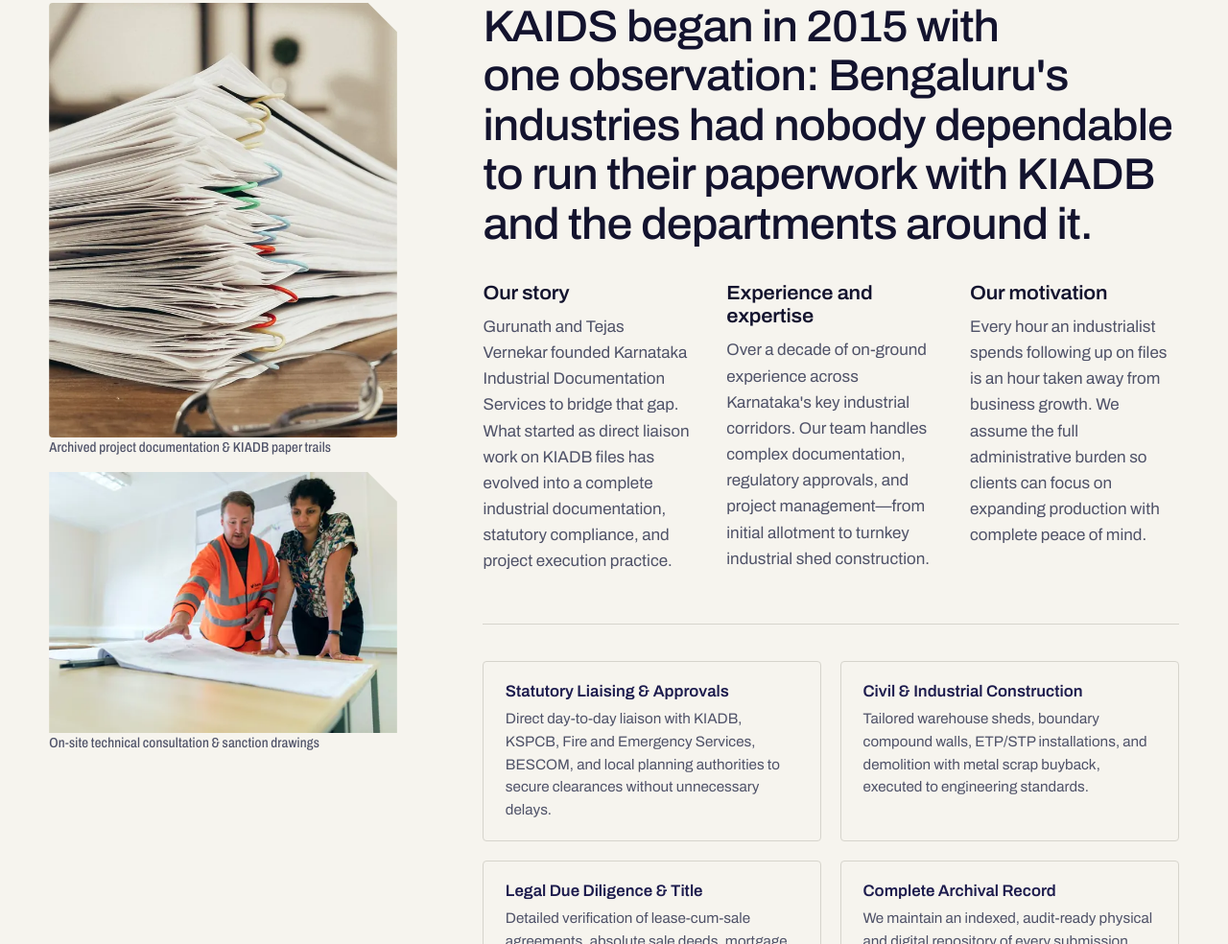
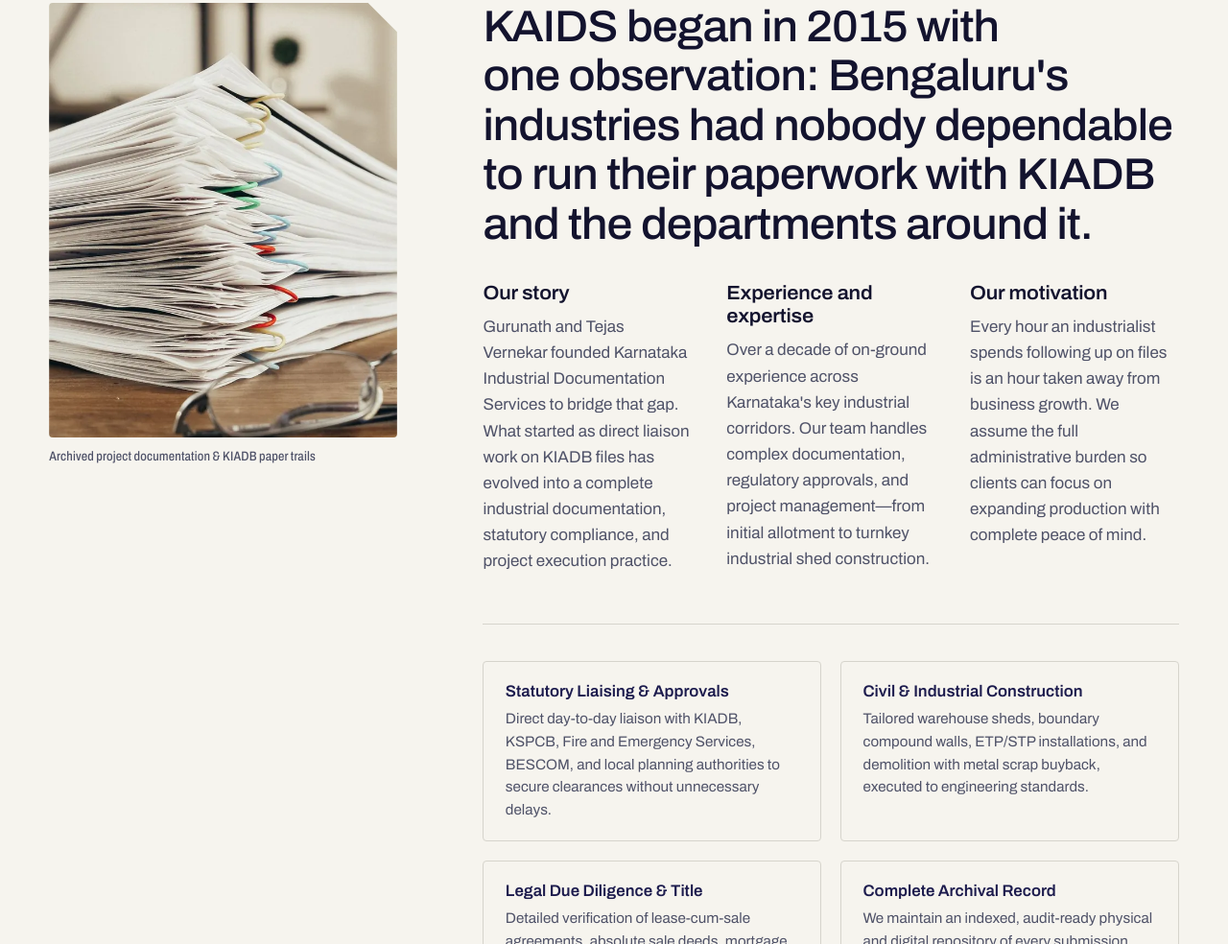
Before and after one commit to jishnu7akshara-debug/kaids-web-dev, a website: page about.html in a window 1280 px wide. Shown: the part 486-1470 px from the top of the page at 96% size. Drawn offline with Linux system fonts and the light colour scheme.

Commit message:
fix(about): keep left visual section sticky/fixed on scroll and remove cut-off secondary image

```diff
--- a/about.html
+++ b/about.html
@@ -76,14 +76,6 @@
                    alt="Archived project files on a desk">
             </figure>
             <p class="about-caption note">Archived project documentation &amp; KIADB paper trails</p>
-
-            <figure class="photo about-photo-sub" style="margin-top: 1rem;">
-              <img src="assets/img/hero-plan-800.webp"
-                   srcset="assets/img/hero-plan-480.webp 480w, assets/img/hero-plan-800.webp 800w"
-                   sizes="(min-width: 56rem) 28vw, 26rem" width="800" height="600" loading="lazy" decoding="async"
-                   alt="Engineers reviewing layout plans and blueprints on a table">
-            </figure>
-            <p class="about-caption note">On-site technical consultation &amp; sanction drawings</p>
           </div>
 
           <div>
--- a/assets/css/site.css
+++ b/assets/css/site.css
@@ -293,7 +293,9 @@ p { max-width: 65ch; }
 
 /* About */
 .about-grid { display: grid; gap: 3rem; }
+.about-visuals { max-width: 26rem; width: 100%; }
 .about-photo { aspect-ratio: 4 / 5; max-width: 26rem; width: 100%; border-radius: 4px; overflow: hidden; }
+.about-caption { margin-top: 0.65rem; color: var(--graphite); font-size: 0.85rem; }
 .about-statement { font-size: var(--t-h2); font-weight: 520; font-stretch: 104%; line-height: 1.12; letter-spacing: -.02em; max-width: 22em; text-wrap: balance; }
 .about-cols { display: grid; gap: 2rem; margin-top: clamp(2.5rem, 5vw, 3.5rem); }
 .about-cols h3 { margin-bottom: .6rem; }
@@ -308,7 +310,12 @@ p { max-width: 65ch; }
 }
 @media (min-width: 56rem) {
   .about-grid { grid-template-columns: minmax(0, 4fr) minmax(0, 8fr); gap: clamp(3rem, 7vw, 7rem); align-items: start; }
-  .about-photo { position: sticky; top: calc(var(--header-h) + 2rem); }
+  .about-photo,
+  .about-visuals {
+    position: sticky;
+    top: calc(var(--header-h) + 2rem);
+    align-self: start;
+  }
   .about-cols { grid-template-columns: repeat(3, minmax(0, 1fr)); gap: 2.25rem; }
 }
 
```
Also changed, not shown: index.html (+9 -6 lines).
